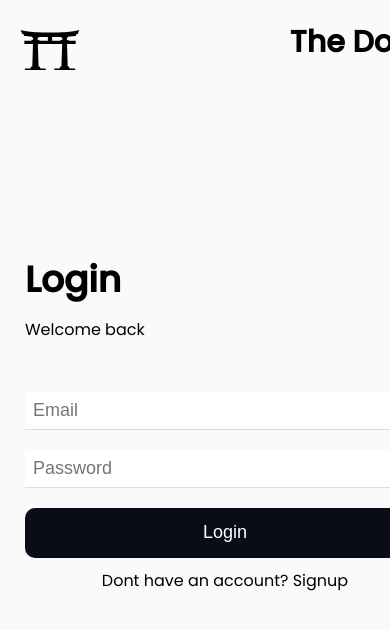
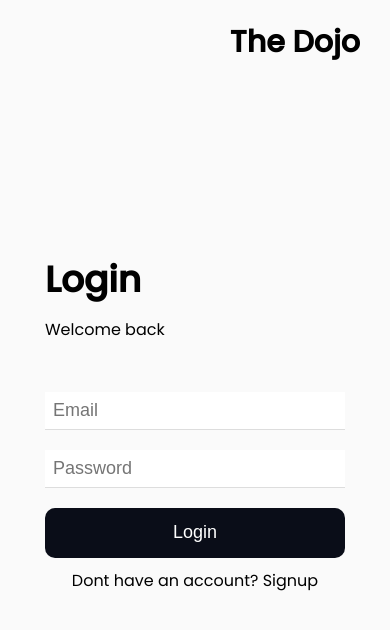
Before and after one commit to brijrajparmar27/TheDojo---A-Project-Manager, a React (Vite) app: page /auth in a window 390 px wide. Shown: the top 630 px of the page. Built offline with nearby package versions, Linux system fonts and the light colour scheme; no server answers.

Commit message:
auth responsiveness

```diff
--- a/src/Pages/Auth/Auth.css
+++ b/src/Pages/Auth/Auth.css
@@ -83,7 +83,7 @@
     font-size: 18px;
 }
 
-.auth .right_section .right_content .form_contain form .loader{
+.auth .right_section .right_content .form_contain form .loader {
     background-color: transparent;
     height: 70px;
 }
@@ -103,3 +103,16 @@
     overflow-y: hidden;
     height: 50px;
 }
+
+@media only screen and (max-width: 900px) {
+    .auth .left_section {
+        display: none;
+    }
+
+    .auth .right_section {
+        min-width: max-content !important;
+    }
+    .auth .right_section .right_content {
+        width: 300px;
+    }
+}
```
